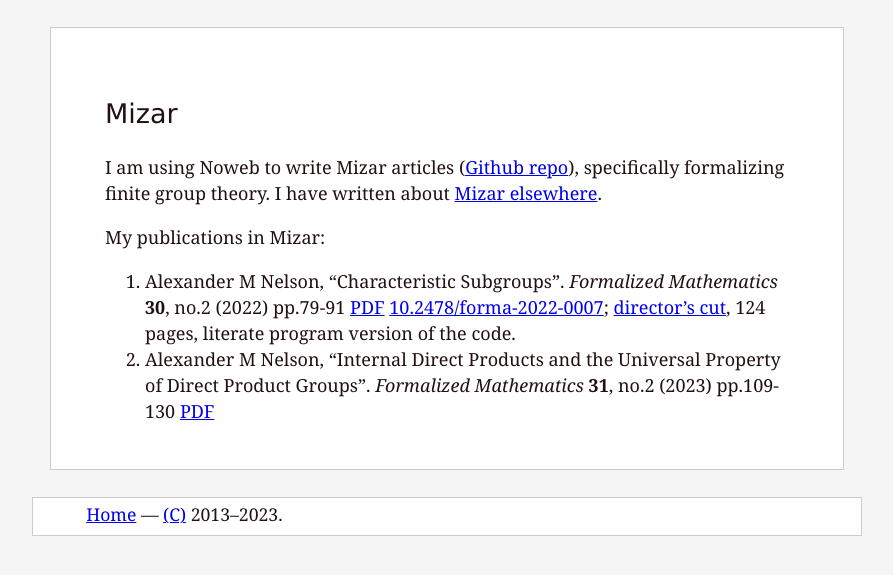
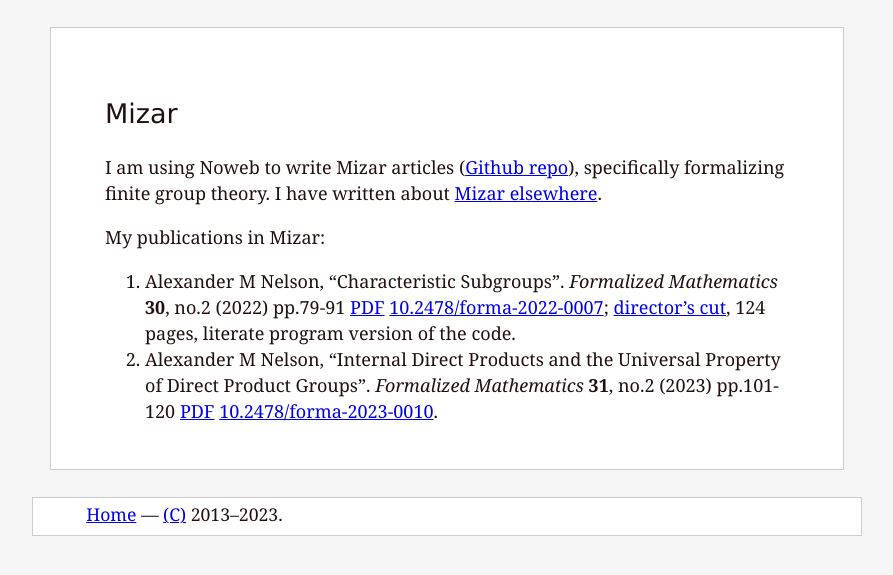
Before and after one commit to pqnelson/pqnelson.github.com, a Jekyll site: the page built from mizar/index.md, in a window 1280 px wide. Shown: the top 575 px of the page, without its empty margins (193-1086 px from the left). Built offline with Jekyll 4.4.1, drawn with Linux system fonts in a browser that asks for light colours.

Commit message:
[minor] Updated Mizar publications page

```diff
--- a/mizar/index.md
+++ b/mizar/index.md
@@ -21,5 +21,6 @@
 2. Alexander M Nelson,
    "Internal Direct Products and the Universal
    Property of Direct Product Groups".
-   _Formalized Mathematics_ **31**, no.2 (2023) pp.109-130
+   _Formalized Mathematics_ **31**, no.2 (2023) pp.101-120
    [PDF](https://fm.mizar.org/fm31/group_23.pdf)
+   [10.2478/forma-2023-0010](https://doi.org/10.2478/forma-2023-0010).
```
